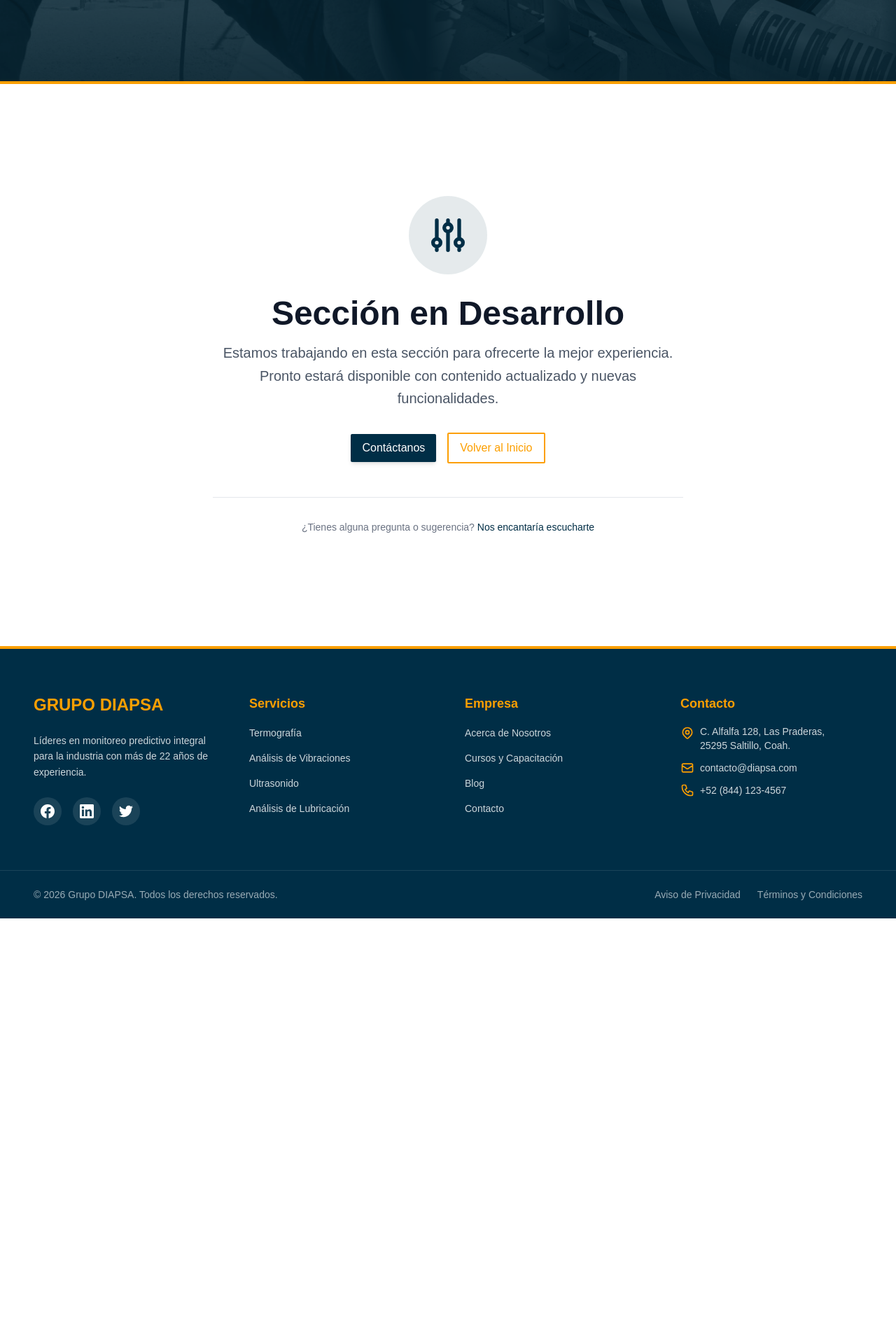
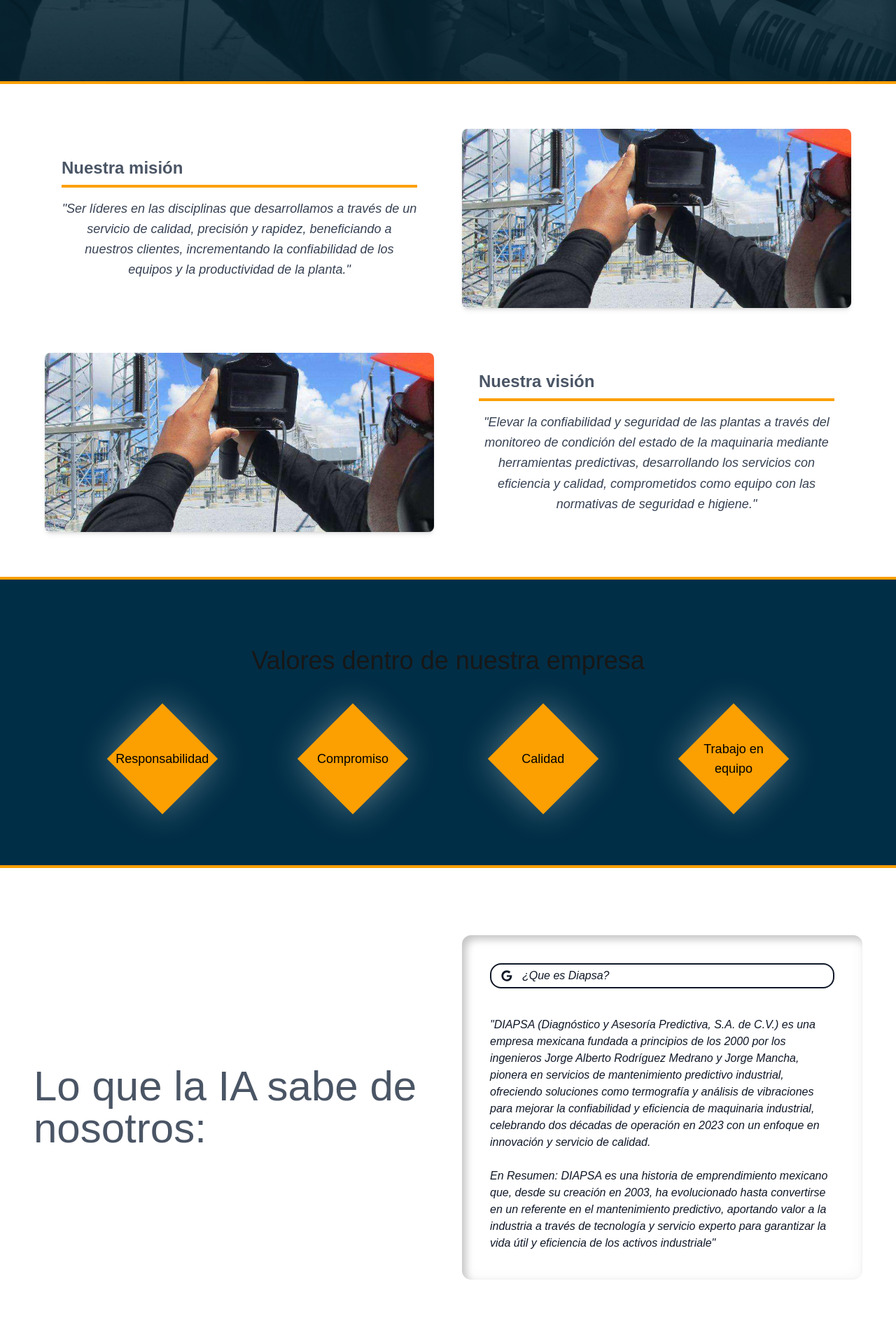
Before and after one commit to diapsa/diapsa-frontend, a Next.js app: page /acerca-de in a window 1280 px wide. Shown: the part 360-2280 px from the top of the page at 70% size. Before the commit the page ends 1672 px from the top, so only its background shows below. Built offline with nearby package versions, Linux system fonts and the light colour scheme.

Commit message:
view: advance about view

```diff
--- a/app/acerca-de/page.tsx
+++ b/app/acerca-de/page.tsx
@@ -2,6 +2,10 @@ import type { Metadata } from "next";
 import PageHeader from "@/components/organisms/PageHeader";
 import WipState from "@/components/molecules/wip/wipState";
 import Image from "next/image";
+import BackgroundImage from "@/components/atoms/BackgroundImage";
+import { MisionVisionSection } from "@/components/organisms/MisionVisionSection";
+import { ValuesSection } from "@/components/organisms/ValuesSection";
+import { AITalkAboutUs } from "@/components/organisms/AITalkAboutUs";
 
 export const metadata: Metadata = {
   title: "Acerca de Nosotros",
@@ -25,7 +29,6 @@ export const metadata: Metadata = {
     type: "website",
   },
 };
-
 export default function AcercaDePage() {
   return (
     <main>
@@ -33,10 +36,12 @@ export default function AcercaDePage() {
         title="ACERCA DE DIAPSA"
         subtitle="Más de 22 años de experiencia en mantenimiento predictivo industrial"
       />
+      {/* Seccion de MIsión y Visión */}
+      <MisionVisionSection />
+      {/* {Valores} */}
+      <ValuesSection />
 
-      <section className="w-full bg-white py-16 lg:py-24">
-        <WipState />
-      </section>
+      <AITalkAboutUs />
     </main>
   );
 }
--- /dev/null
+++ b/components/organisms/AITalkAboutUs.tsx
@@ -0,0 +1,33 @@
+export function AITalkAboutUs() {
+    return (
+
+        <section className="bg-white w-full sm:py-8 lg:py-24 sm:px-12 px-32">
+            <div className="grid grid-cols-1 md:grid-cols-2 gap-10">
+                <div className="flex justify-center items-center">
+                    <h2 className="text-6xl text-gray-600">Lo que la IA sabe de nosotros:</h2>
+                </div>
+                <div className="text-gray-900 italic p-10 rounded-[13px] shadow-[inset_6px_6px_12px_#c5c5c5,inset_-8px_-8px_16px_#fbfbfb]">
+                    <div className="flex gap-3 items-center border-2 rounded-2xl px-3 py-1 mb-10">
+                        <svg
+                            className="w-5 h-5"
+                            viewBox="0 0 24 24"
+                            fill="currentColor"
+                        >
+                            <path d="M21.35 11.1H12v2.8h5.35c-.25 1.45-1.65 4.25-5.35 4.25-3.2 0-5.8-2.65-5.8-5.9s2.6-5.9 5.8-5.9c1.85 0 3.1.8 3.8 1.45l2.6-2.5C16.85 3.75 14.7 2.8 12 2.8 6.95 2.8 2.85 6.9 2.85 12s4.1 9.2 9.15 9.2c5.3 0 8.8-3.75 8.8-9.05 0-.6-.05-1.05-.15-1.5z" />
+                        </svg>
+                        <p>¿Que es Diapsa?</p>
+                    </div>
+                    <p>"DIAPSA (Diagnóstico y Asesoría Predictiva, S.A. de C.V.) es una empresa mexicana fundada a principios de los 2000
+                        por los ingenieros Jorge Alberto Rodríguez Medrano y Jorge Mancha, pionera en servicios de mantenimiento predictivo industrial,
+                        ofreciendo soluciones como termografía y análisis de vibraciones para mejorar la confiabilidad y eficiencia de maquinaria industrial,
+                        celebrando dos décadas de operación en 2023 con un enfoque en innovación y servicio de calidad.
+                        <br />
+                        <br />
+                        En Resumen: DIAPSA es una historia de emprendimiento mexicano que, desde su creación en 2003,
+                        ha evolucionado hasta convertirse en un referente en el mantenimiento predictivo, aportando valor a la industria
+                        a través de tecnología y servicio experto para garantizar la vida útil y eficiencia de los activos industriale"</p>
+                </div>
+            </div>
+        </section>
+    )
+}
--- /dev/null
+++ b/components/organisms/MisionVisionSection.tsx
@@ -0,0 +1,46 @@
+import Image from "next/image"
+export function MisionVisionSection() {
+    return (
+        <section className="w-full bg-white py-16 lg:py-16">
+            {/* Misión */}
+            <div className="grid grid-cols-1 md:grid-cols-2 gap-10 items-center px-8 lg:px-16 mb-16">
+                <div className="px-6">
+                    <h3 className="text-2xl text-gray-600 font-bold border-b-4 border-secondary mb-4 pb-2">Nuestra misión</h3>
+                    <p className="text-center text-lg italic text-gray-700 leading-relaxed">
+                        "Ser líderes en las disciplinas que
+                        desarrollamos a través de un servicio de calidad, precisión y rapidez, beneficiando a
+                        nuestros clientes, incrementando la confiabilidad de los equipos y la productividad de
+                        la planta."
+                    </p>
+                </div>
+                <div className="relative w-full h-64 rounded-lg overflow-hidden shadow-md hidden md:block ">
+                    <Image
+                        src="/images/metodologia/metodologia-1.jpg"
+                        fill
+                        className="hidden md:block object-cover"
+                        alt="Representación de la misión de la empresa" />
+                </div>
+            </div>
+
+            {/* Visión */}
+            <div className="grid grid-cols-1 md:grid-cols-2 gap-10 items-center px-8 lg:px-16 ">
+                <div className="relative w-full h-64 rounded-lg overflow-hidden shadow-md xs:order-2 hidden md:block ">
+                    <Image
+                        src="/images/metodologia/metodologia-1.jpg"
+                        fill
+                        className="hidden md:block object-cover"
+                        alt="Representación de la visión de la empresa" />
+                </div>
+                <div className="px-6 xs:order-1">
+                    <h3 className="text-2xl text-gray-600 font-bold border-b-4 border-secondary mb-4 pb-2">Nuestra visión</h3>
+                    <p className="text-center text-lg italic text-gray-700 leading-relaxed">
+                        "Elevar la confiabilidad y seguridad de las plantas a través
+                        del monitoreo de condición del estado de la maquinaria mediante herramientas
+                        predictivas, desarrollando los servicios con eficiencia y calidad, comprometidos como
+                        equipo con las normativas de seguridad e higiene."
+                    </p>
+                </div>
+            </div>
+        </section>
+    )
+}
--- /dev/null
+++ b/components/organisms/ValuesSection.tsx
@@ -0,0 +1,39 @@
+export function ValuesSection() {
+
+    return (
+
+        <section className="w-full py-16 lg:py-24 border-y-4 border-secondary bg-primary">
+            <div className="sm:px-16 md:px-32">
+                <h3 className="text-center text-4xl">Valores dentro de nuestra empresa</h3>
+                <div className="w-full grid sm:grid-cols-2 md:grid-cols-4 sm:gap-16 gap-8 justify-items-center mt-16">
+
+                    {[{
+                        value: "Responsabilidad"
+                    },
+                    {
+                        value: "Compromiso",
+                    },
+                    {
+                        value: "Calidad",
+                    },
+                    {
+                        value: "Trabajo en equipo",
+                    }
+                    ].map((card) => (
+
+                        <div key={card.value} className="w-28 h-28 bg-secondary rotate-45 flex justify-center items-center shadow-[0_0_50px_rgba(255,255,255,0.35)]">
+                            <div className="-rotate-45 text-lg text-center font-medium text-black">
+                                {card.value}
+                            </div>
+
+                        </div>
+                    ))}
+
+                </div>
+                <div>
+
+                </div>
+            </div>
+        </section>
+    )
+}
```
